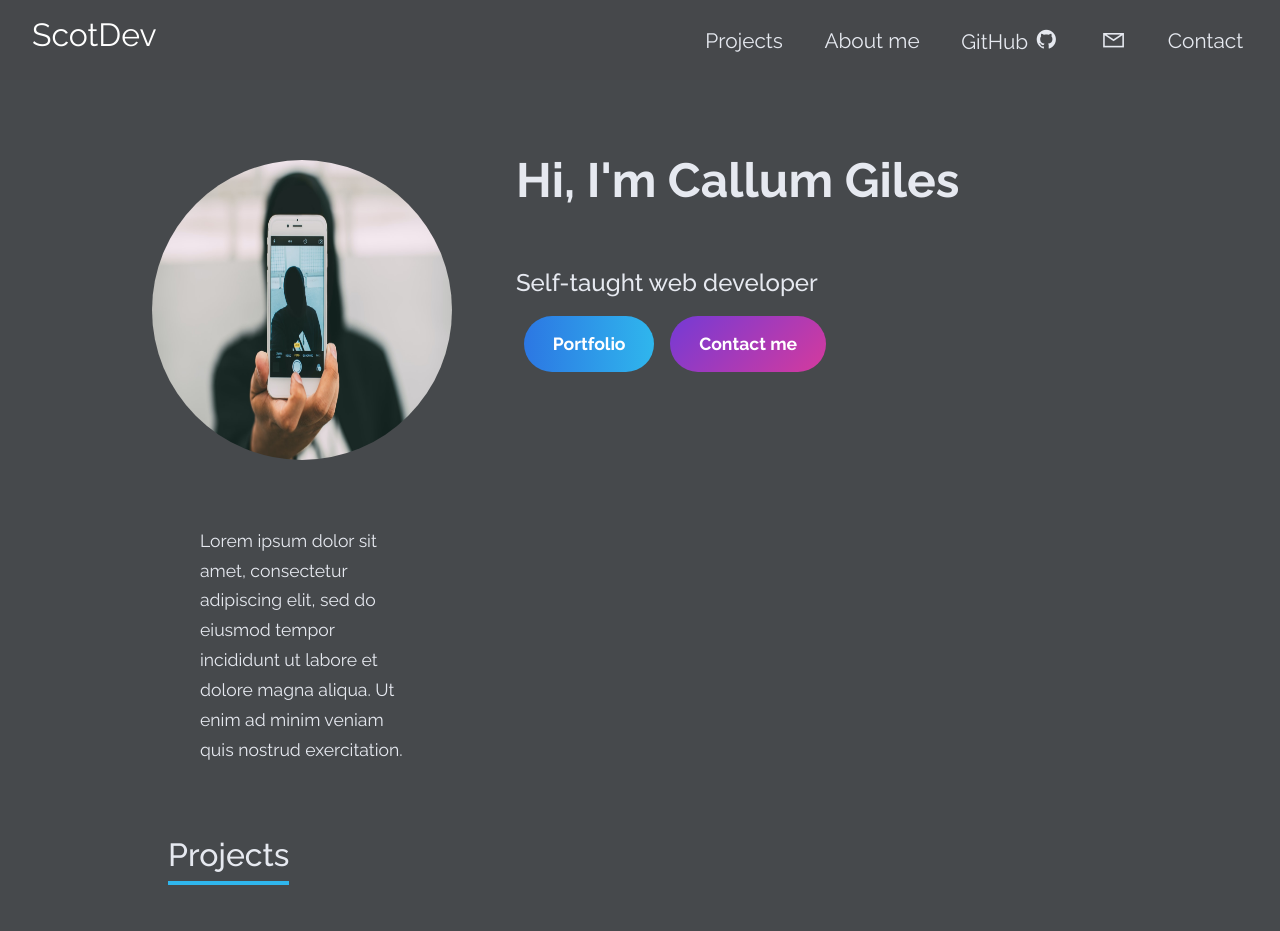
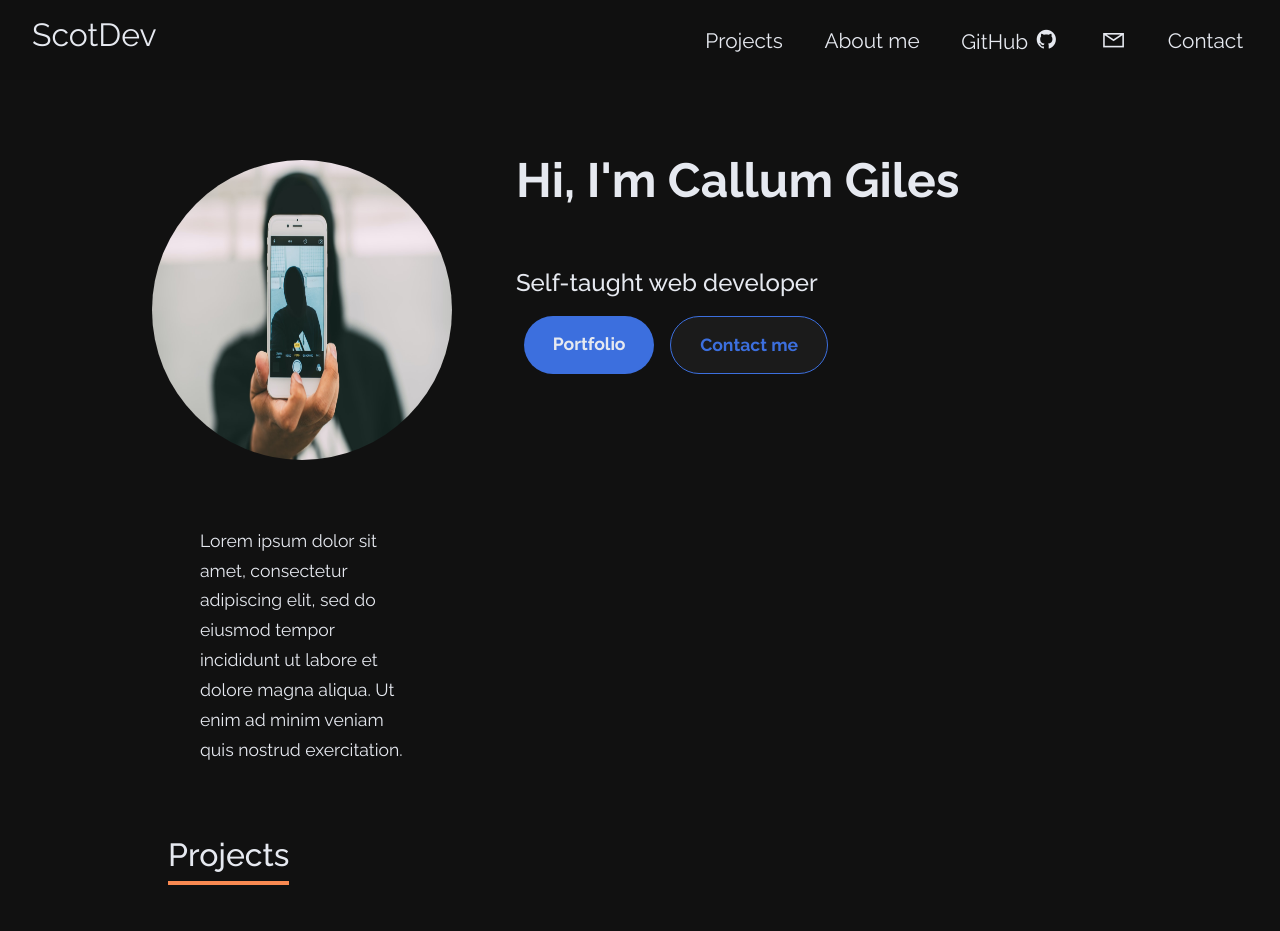
Before and after one commit to ScotDev/Personal-site, a React (Create React App) app: page / in a window 1280 px wide. Shown: the top 931 px of the page. Built offline with nearby package versions, Linux system fonts and the light colour scheme.

Commit message:
Changed colour palette and button order

```diff
--- a/public/scss/_contact.scss
+++ b/public/scss/_contact.scss
@@ -1,9 +1,10 @@
-$light-text: #e6e9f0;
-$primary-bg: #46494c;
-$primary-accent: #2fb6ed;
+$text: #e6e9f0;
+$primary-bg: #111111;
+$primary-accent: #3c6fde;
+$secondary-accent: #f98951;
+$secondary-bg: #1b1b1b;
 
 $primary-gradient: linear-gradient(135deg, #743ad5 0%, #d53a9d 100%);
-$secondary-gradient: #266cce linear-gradient(90deg, #2c77e3 0, #2fb6ed);
 
 .contact {
   display: flex;
@@ -20,12 +21,12 @@ $secondary-gradient: #266cce linear-gradient(90deg, #2c77e3 0, #2fb6ed);
     outline: none;
 
     .contact-inner-grid-item:first-child {
-      background: $secondary-gradient;
+      background: $primary-accent;
       border-top-left-radius: 6px;
       border-bottom-left-radius: 6px;
     }
     .contact-inner-grid-item:last-child {
-      background: $light-text;
+      background: $secondary-bg;
       border-top-right-radius: 6px;
       border-bottom-right-radius: 6px;
     }
@@ -88,6 +89,7 @@ $secondary-gradient: #266cce linear-gradient(90deg, #2c77e3 0, #2fb6ed);
           padding: 0.5rem 0.8rem;
           font-size: 1rem;
           transition: all 0.3s ease;
+          background-color: $text;
         }
 
         input:focus,
--- a/public/scss/_navbar.scss
+++ b/public/scss/_navbar.scss
@@ -1,14 +1,10 @@
-$light-text: #e6e9f0;
-$primary-bg: #46494c;
-$primary-accent: #2fb6ed;
+$text: #e6e9f0;
+$primary-bg: #111111;
+$primary-accent: #3c6fde;
+$secondary-accent: #f98951;
+$secondary-bg: #1b1b1b;
 
 $primary-gradient: linear-gradient(135deg, #743ad5 0%, #d53a9d 100%);
-$secondary-gradient: #266cce linear-gradient(90deg, #2c77e3 0, #2fb6ed);
-$bg-gradient: linear-gradient(
-  -180deg,
-  rgba(255, 255, 255, 0.5) 0%,
-  rgba(0, 0, 0, 0.5) 100%
-);
 
 .navbar {
   display: flex;
@@ -17,7 +13,7 @@ $bg-gradient: linear-gradient(
   top: 0;
   z-index: 2;
   background: rgba($primary-bg, $alpha: 0.8);
-  color: $light-text;
+  color: $text;
   padding: 0 1rem;
   height: 80px;
 
@@ -42,12 +38,12 @@ $bg-gradient: linear-gradient(
     li {
       font-size: 1rem;
       margin: 0 1em;
-      color: $light-text;
+      color: $text;
       font-size: 1.3rem;
 
       a {
         text-decoration: none;
-        color: $light-text;
+        color: $text;
         padding: 0 0 0.2rem 0;
 
         i {
@@ -57,7 +53,7 @@ $bg-gradient: linear-gradient(
 
       a:hover,
       a:focus {
-        border-bottom: 2px $light-text solid;
+        border-bottom: 2px $text solid;
         cursor: pointer;
       }
     }
@@ -76,9 +72,9 @@ $bg-gradient: linear-gradient(
 
     ul {
       list-style-type: none;
-      color: $light-text;
+      color: $text;
       li {
-        color: $light-text;
+        color: $text;
       }
     }
   }
--- a/public/scss/_portfolio.scss
+++ b/public/scss/_portfolio.scss
@@ -1,9 +1,10 @@
-$light-text: #e6e9f0;
-$primary-bg: #46494c;
-$primary-accent: #2fb6ed;
+$text: #e6e9f0;
+$primary-bg: #111111;
+$primary-accent: #3c6fde;
+$secondary-accent: #f98951;
+$secondary-bg: #1b1b1b;
 
 $primary-gradient: linear-gradient(135deg, #743ad5 0%, #d53a9d 100%);
-$secondary-gradient: #266cce linear-gradient(90deg, #2c77e3 0, #2fb6ed);
 
 .portfolio {
   display: grid;
@@ -18,7 +19,7 @@ $secondary-gradient: #266cce linear-gradient(90deg, #2c77e3 0, #2fb6ed);
       flex-direction: column;
       justify-content: center;
       align-items: center;
-      background: $light-text;
+      background: $secondary-bg;
       height: auto;
       border-radius: 6px;
       overflow: hidden;
@@ -40,7 +41,7 @@ $secondary-gradient: #266cce linear-gradient(90deg, #2c77e3 0, #2fb6ed);
         height: 315px;
         padding: 1rem 1rem 0 1rem;
         .card-title {
-          color: $primary-bg;
+          color: $text;
           font-size: 1.4rem;
           font-weight: 500;
           text-align: center;
@@ -48,7 +49,7 @@ $secondary-gradient: #266cce linear-gradient(90deg, #2c77e3 0, #2fb6ed);
         }
 
         .card-text {
-          color: $primary-bg;
+          color: $text;
           text-align: center;
           font-size: 1.1rem;
           margin: 0rem 0 1.2rem 0;
@@ -71,9 +72,9 @@ $secondary-gradient: #266cce linear-gradient(90deg, #2c77e3 0, #2fb6ed);
 
           .btn:hover,
           .btn:focus {
-            box-shadow: 1px 1px 10px $primary-bg;
-            -moz-box-shadow: 1px 1px 10px $primary-bg;
-            -webkit-box-shadow: 1px 1px 10px $primary-bg;
+            box-shadow: 1px 1px 10px $text;
+            -moz-box-shadow: 1px 1px 10px $text;
+            -webkit-box-shadow: 1px 1px 10px $text;
           }
 
           .card-tags {
@@ -97,7 +98,7 @@ $secondary-gradient: #266cce linear-gradient(90deg, #2c77e3 0, #2fb6ed);
               color: $primary-bg;
               font-weight: 500;
               border: none;
-              color: $light-text;
+              color: $text;
               background-color: $primary-bg;
               font-size: 1.1rem;
               outline: none;
--- a/public/scss/_showcase.scss
+++ b/public/scss/_showcase.scss
@@ -1,9 +1,10 @@
-$light-text: #e6e9f0;
-$primary-bg: #46494c;
-$primary-accent: #2fb6ed;
+$text: #e6e9f0;
+$primary-bg: #111111;
+$primary-accent: #3c6fde;
+$secondary-accent: #f98951;
+$secondary-bg: #1b1b1b;
 
 $primary-gradient: linear-gradient(135deg, #743ad5 0%, #d53a9d 100%);
-$secondary-gradient: #266cce linear-gradient(90deg, #2c77e3 0, #2fb6ed);
 
 .showcase {
   display: grid;
@@ -14,7 +15,7 @@ $secondary-gradient: #266cce linear-gradient(90deg, #2c77e3 0, #2fb6ed);
   margin: 0 0 12rem 0;
 
   .showcase-item {
-    color: $light-text;
+    color: $text;
     .profile {
       display: flex;
       flex-direction: column;
--- a/public/scss/_timeline.scss
+++ b/public/scss/_timeline.scss
@@ -1,9 +1,10 @@
-$light-text: #e6e9f0;
-$primary-bg: #46494c;
-$primary-accent: #2fb6ed;
+$text: #e6e9f0;
+$primary-bg: #111111;
+$primary-accent: #3c6fde;
+$secondary-accent: #f98951;
+$secondary-bg: #1b1b1b;
 
 $primary-gradient: linear-gradient(135deg, #743ad5 0%, #d53a9d 100%);
-$secondary-gradient: #266cce linear-gradient(90deg, #2c77e3 0, #2fb6ed);
 
 .timeline {
   width: 100%;
@@ -43,6 +44,8 @@ $secondary-gradient: #266cce linear-gradient(90deg, #2c77e3 0, #2fb6ed);
     li:last-child {
       border-bottom: 3px solid;
       border-image: $primary-gradient;
+      -moz-border-image: $primary-gradient;
+      -webkit-border-image: $primary-gradient;
       border-image-slice: 1;
       border-width: 3px;
     }
@@ -52,13 +55,15 @@ $secondary-gradient: #266cce linear-gradient(90deg, #2c77e3 0, #2fb6ed);
       line-height: 1.75em;
       border-top: 3px solid;
       border-image: $primary-gradient;
+      -moz-border-image: $primary-gradient;
+      -webkit-border-image: $primary-gradient;
       border-image-slice: 1;
       border-width: 3px;
       margin: 0;
       padding: 40px;
       counter-increment: section;
       position: relative;
-      color: $light-text;
+      color: $text;
 
       &:before {
         content: counter(section);
@@ -67,7 +72,7 @@ $secondary-gradient: #266cce linear-gradient(90deg, #2c77e3 0, #2fb6ed);
         padding: 10px;
         height: 1.25em;
         width: 1.25em;
-        background-color: $light-text;
+        background-color: $text;
         font-weight: 500;
         text-align: center;
         line-height: 1.25em;
--- a/public/scss/styles.scss
+++ b/public/scss/styles.scss
@@ -6,12 +6,14 @@
 @import '_contact';
 @import '_timeline';
 
-$light-text: #e6e9f0;
-$primary-bg: #46494c;
-$primary-accent: #2fb6ed;
+$text: #e6e9f0;
+$primary-bg: #111111;
+$primary-accent: #3c6fde;
+$secondary-accent: #f98951;
+$secondary-bg: #1b1b1b;
 
 $primary-gradient: linear-gradient(135deg, #743ad5 0%, #d53a9d 100%);
-$secondary-gradient: #266cce linear-gradient(90deg, #2c77e3 0, #2fb6ed);
+// $secondary-gradient: #266cce linear-gradient(90deg, #2c77e3 0, #2fb6ed);
 
 * {
   box-sizing: border-box;
@@ -45,8 +47,8 @@ body {
 .section-heading {
   font-size: 2rem;
   font-weight: 500;
-  color: $light-text;
-  border-bottom: 4px solid $primary-accent;
+  color: $text;
+  border-bottom: 4px solid $secondary-accent;
   border-width: 4px;
   margin: 0 auto 3rem 5rem;
   padding: 0 0 0.5rem 0;
@@ -68,27 +70,29 @@ body {
 }
 
 a {
-  color: #fff;
+  color: $text;
   text-decoration: none;
 }
 
 .btn-primary {
   @extend .btn;
-  background: $secondary-gradient;
+  background: $primary-accent;
   font-weight: 700;
 }
 .btn-secondary {
   @extend .btn;
-  background: $primary-gradient;
+  background: $secondary-bg;
+  color: $primary-accent;
+  border: 1px solid $primary-accent;
   font-weight: 700;
 }
 
 .btn:hover,
 .btn:focus {
   transform: translateY(-2px);
-  box-shadow: 1px 1px 10px $light-text;
-  -moz-box-shadow: 1px 1px 10px $light-text;
-  -webkit-box-shadow: 1px 1px 10px $light-text;
+  box-shadow: 1px 1px 10px $text;
+  -moz-box-shadow: 1px 1px 10px $text;
+  -webkit-box-shadow: 1px 1px 10px $text;
   cursor: pointer;
 }
 
@@ -106,7 +110,7 @@ body::-webkit-scrollbar {
   width: 1rem;
 }
 body::-webkit-scrollbar-track {
-  background: $light-text;
+  background: $text;
 }
 body::-webkit-scrollbar-thumb {
   background: $primary-bg;
--- a/src/components/layout/Portfolio.js
+++ b/src/components/layout/Portfolio.js
@@ -14,8 +14,8 @@ export default function Portfolio() {
 
                     <div className="card-btn-tag-group">
                         <div className="btn-group">
-                            <a className="btn btn-primary" href={item.url} target="_blank" rel="noopener noreferrer">View live <i class="las la-external-link-alt"></i></a>
-                            <a className="btn btn-secondary" href={item.github_link} target="_blank" rel="noopener noreferrer">GitHub <i class="lab la-github"></i></a>
+                            <a className="btn btn-primary" href={item.github_link} target="_blank" rel="noopener noreferrer">GitHub <i class="lab la-github"></i></a>
+                            <a className="btn btn-secondary" href={item.url} target="_blank" rel="noopener noreferrer">View live <i class="las la-external-link-alt"></i></a>
                         </div>
                         <div className="card-tags">{item.tech.map(tech => {
                             return (<p><i className={`lab la-${tech[1]}`}></i> {tech[0]}</p>)
```
Also changed, not shown: src/styles.min.css.
